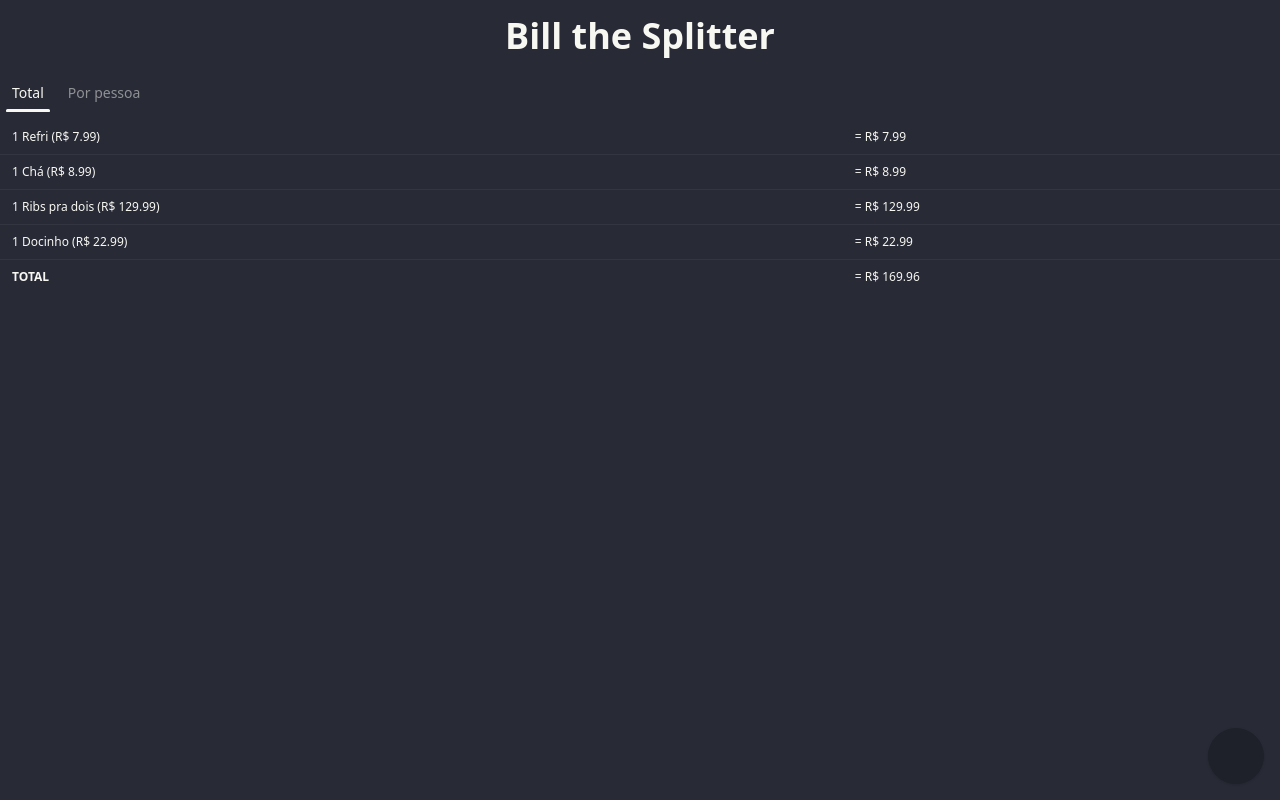
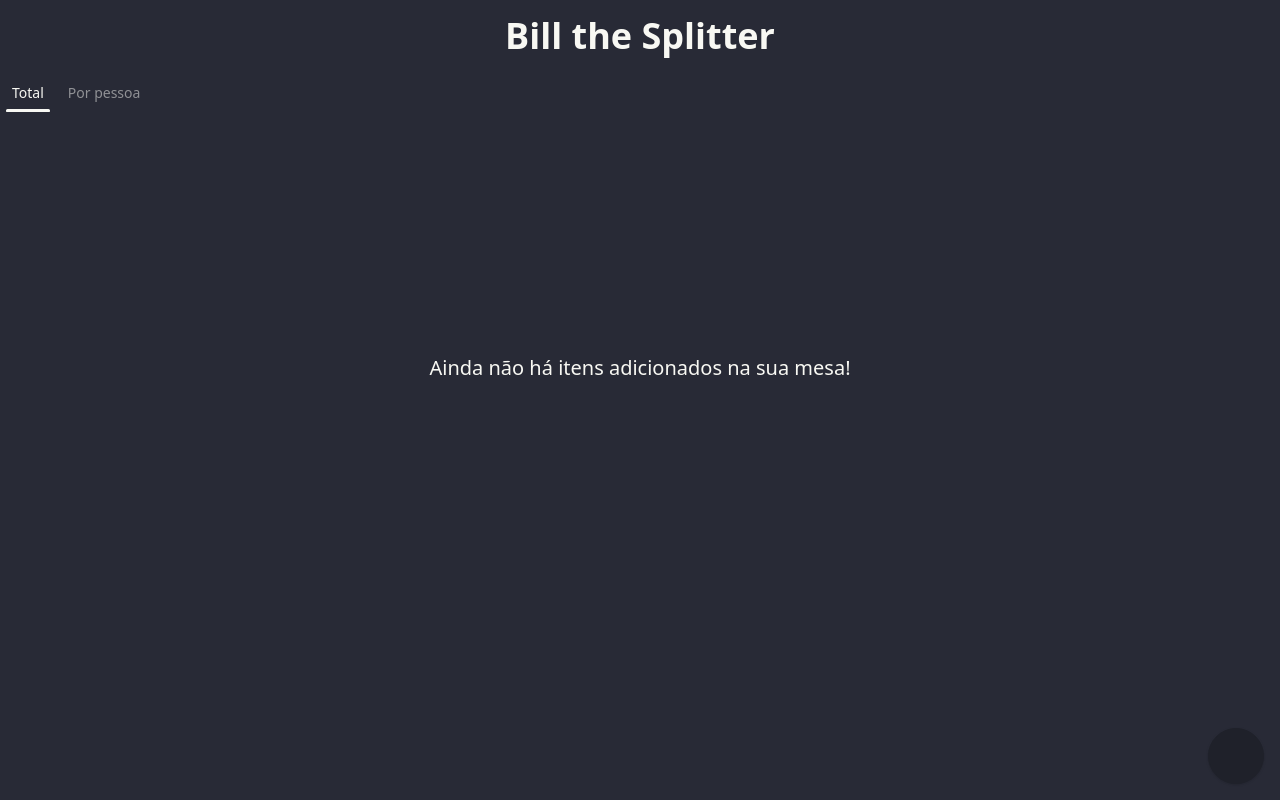
Before and after one commit to dandeeccastro/bill-the-splitter, a Vue app: page / in a window 1280 px wide. Built offline with nearby package versions, Linux system fonts and the light colour scheme; some icons are missing.

Commit message:
empty states, items.people as hashmap

```diff
--- a/src/App.vue
+++ b/src/App.vue
@@ -1,23 +1,9 @@
 <script setup lang="ts">
 import { ref } from 'vue';
-import { useTableStore } from '@/stores/table';
 
 import TotalTab from '@/components/TotalTab.vue';
 import PartialTab from '@/components/PartialTab.vue';
 import TableModal from '@/components/TableModal.vue';
-
-const store = useTableStore();
-// NOTE: Testing a type of input
-store.addPerson('Danilo')
-store.addPerson('Stephanie')
-store.addPerson('Marta')
-store.addPerson('Luiz')
-store.addPerson('Matheus')
-
-store.addItem('Refri', 799, 1, ['Danilo'])
-store.addItem('Chá', 899, 1, ['Stephanie'])
-store.addItem('Ribs pra dois', 12999, 1, ['Danilo', 'Stephanie'])
-store.addItem('Docinho', 2299, 1, ['Danilo', 'Stephanie'])
 
 const selectedTab = ref('Total');
 </script>
--- a/src/components/ItemListItem.vue
+++ b/src/components/ItemListItem.vue
@@ -9,7 +9,7 @@ interface Item {
   name: string,
   value: number,
   amount: number,
-  people: Array<string>,
+  people: { [key: string]: number },
 }
 
 const props = defineProps<{
@@ -26,7 +26,23 @@ const value = ref(props.item.value);
 const people = ref(props.item.people);
 
 function editItem() {
-  emit('editItem', props.item.name, name.value, value.value, amount.value, people.value);
+  const newPeople = Object.keys(people.value).reduce((acc, curr) => {
+    if (people.value[curr]) {
+      acc[curr] = people.value[curr];
+    }
+    return acc
+  }, {});
+
+  people.value = newPeople;
+
+  const item = {
+    name: name.value,
+    value: value.value,
+    amount: amount.value,
+    people: people.value
+  }
+
+  emit('editItem', props.item.name, item);
   editMode.value = false;
 }
 
@@ -37,7 +53,7 @@ function editItem() {
       {{ amount }} {{ name }} ({{formatMoney(value)}})
     </div>
     <div class="list-col-wrap">
-      <span v-for='person in people' :key='person'  class="badge border-secondary mx-1">{{person}}</span>
+      <span v-for='person in Object.keys(people)' :key='person'  class="badge border-secondary mx-1">{{person}}</span>
     </div>
     <div>
       <v-icon class='mx-1' name='md-edit' @click='editMode = true'></v-icon>
@@ -46,16 +62,28 @@ function editItem() {
   </div>
   <div class="list-row" v-else>
     <div class="list-col-grow">
-      <input type="text" v-model='name' class="input">
-      <input type="number" v-model='value' class="input">
-      <input type="number" v-model='amount' class="input">
-      <div v-for='person of store.people' :key='person'>
-        <input type="checkbox" class='checkbox' :id='person' :value='person' v-model='people'>
-        <label :for="person">{{person}}</label>
-      </div>
-    </div>
-    <div>
-      <v-icon class="mx-1" name='bi-check-lg' @click='editItem'></v-icon>
+      <fieldset class="fieldset">
+        <legend class="fieldset-legend">Nome</legend>
+        <input type="text" v-model='name' class="input">
+      </fieldset>
+      <fieldset class="fieldset">
+        <legend class="fieldset-legend">Valor em centavos</legend>
+        <input type="number" v-model='value' class="input">
+      </fieldset>
+      <fieldset class="fieldset">
+        <legend class="fieldset-legend">Quantidade pedida pela mesa</legend>
+        <input type="number" v-model='amount' class="input">
+      </fieldset>
+      <fieldset class='fieldset' v-for='person of store.people' :key='person'>
+        <legend class='fieldset-legend'>Quantidade pedida por {{person}}</legend>
+        <input type="number" class='input' v-model='people[person]'>
+      </fieldset>
+      <fieldset class="fieldset">
+        <button class='btn' @click='editItem'>
+          <v-icon class="mx-1" name='bi-check-lg'></v-icon>
+          Atualizar item
+        </button>
+      </fieldset>
     </div>
   </div>
 </template>
--- a/src/components/PartialTab.vue
+++ b/src/components/PartialTab.vue
@@ -21,13 +21,14 @@ function hasOrderedSomething(name) {
 </script>
 
 <template>
+  <div v-if='store.totalValue > 0'>
     <div v-for='person of people.filter(hasOrderedSomething)' :key='person' class="card shadow">
       <div class="card-body">
         <h2 class="card-title">{{person}}</h2>
         <table class="table table-sm">
           <tbody>
             <tr v-for='item of store.tabs[person]' :key='item.name'>
-            <td>{{ item.people.filter((x) => x === person).length }}/{{ item.people.length }}
+              <td>{{ item.people[person] }}/{{ Object.values(item.people).reduce((acc, curr) => acc + curr, 0) }}
                 {{item.name}} ({{formatMoney(item.value)}})</td>
               <td>= {{formatMoney(item.tabValue)}}</td>
             </tr>
@@ -40,26 +41,10 @@ function hasOrderedSomething(name) {
       </div>
     </div>
     <div class='text-lg text-right w-full px-4'>Centavos sobrando: {{formatMoney(leftoverCents)}}</div>
-  <!--
-  <div v-for='person of people.filter((p) => totalTabValue(store.tabs[p]) > 0)' :key='person' class='overflow-x-auto py-4'>
-    <h2 class="text-xl center w-full font-semibold px-2">{{person}}</h2>
-    <table class='table table-sm px-4'>
-      <tbody>
-        <tr v-for='item of store.tabs[person]' :key='item.name'>
-          <td>{{item.name}}</td>
-          <td>x {{ item.people.filter((x) => x === person).length }}/{{ item.people.length }}</td>
-          <td>= {{formatMoney(item.tabValue)}}</td>
-        </tr>
-        <tr>
-          <td>Total</td>
-          <td></td>
-          <td>= {{formatMoney(totalTabValue(store.tabs[person]))}}</td>
-        </tr>
-      </tbody>
-    </table>
   </div>
-  <h3 class='text-md text-right w-full px-4'>Sobrando: {{formatMoney(leftoverCents)}}</h3>
-  -->
+  <div v-else class="h-128 flex justify-center items-center text-center text-xl mx-8">
+    <p>Ainda não há itens adicionados na sua mesa!</p>
+  </div>
 </template>
 
 <style scoped></style>
--- a/src/components/TableModal.vue
+++ b/src/components/TableModal.vue
@@ -58,7 +58,7 @@ const selectedTab = ref('Pessoas');
           <div class="list-row flex justify-center">
             <button
               class="btn btn-primary"
-              @click='store.addItem(`Item ${store.itemCount}`, 0, 1, [])'
+              @click='store.addItem({ name: `Item ${store.itemCount}`, value: 0, amount: 1, people: {} })'
             >Adicionar item</button>
           </div>
         </div>
--- a/src/components/TotalTab.vue
+++ b/src/components/TotalTab.vue
@@ -6,7 +6,7 @@ const store = useTableStore();
 </script>
 
 <template>
-    <table class="table table-sm my-2">
+  <table class="table table-sm my-2" v-if='store.totalValue > 0'>
     <tbody>
       <tr v-for='item in store.items' :key='item.name'>
         <td>{{ item.amount }} {{ item.name }} ({{formatMoney(item.value)}})</td>
@@ -18,6 +18,9 @@ const store = useTableStore();
       </tr>
     </tbody>
   </table>
+  <div v-else class="h-128 flex justify-center items-center text-center text-xl mx-8">
+    <p>Ainda não há itens adicionados na sua mesa!</p>
+  </div>
 </template>
 
 <style scoped></style>
--- a/src/stores/table.ts
+++ b/src/stores/table.ts
@@ -5,7 +5,7 @@ type Item = {
   name: string,
   value: number,
   amount: number,
-  people: Array<string>,
+  people: { [key: string]: number },
   tabValue?: number,
   leftoverCents?: number,
 }
@@ -37,17 +37,17 @@ export const useTableStore = defineStore('table', () => {
   }
 
   // Item editing functions
-  function addItem(name: string, value: number, amount: number, people: Array<string>) {
-    items.value[name] = { name, value, amount, people } as Item;
+  function addItem(item: Item) {
+    items.value[item.name] = item;
   }
-  function editItem(currentName: string, newName: string, newValue: number, newAmount: number, newPeople: Array<string>) {
+  function editItem(currentName: string, item: Item) {
     const currentItem = items.value[currentName] as Item;
     if (currentItem) {
       items.value[currentName] = {
-        name: newName || currentItem.name,
-        value: newValue || currentItem.value,
-        amount: newAmount || currentItem.amount,
-        people: newPeople || currentItem.people,
+        name: item.name || currentItem.name,
+        value: item.value || currentItem.value,
+        amount: item.amount || currentItem.amount,
+        people: item.people || currentItem.people,
       }
     }
   }
@@ -58,23 +58,20 @@ export const useTableStore = defineStore('table', () => {
   // Internal functions
   function reassignItems(oldName: string, newName: string) {
     for (const itemName of Object.keys(items.value)) {
-      const itemData = items.value[itemName];
-      if (itemData.people.includes(oldName)) {
-        items.value[itemName].people = itemData.people.map((x) => x === oldName ? newName : x);
+      if (items.value[itemName].people[oldName]) {
+        items.value[itemName].people[newName] = items.value[itemName].people[oldName];
+        delete items.value[itemName].people[oldName];
       }
     }
   }
   function removeAssignmentOfItem(name: string) {
     for (const itemName of Object.keys(items.value)) {
-      const itemData = items.value[itemName] as Item;
-      if (itemData.people.includes(name)) {
-        items.value[itemName].people = itemData.people.filter((x) => x !== name);
-      }
+      delete items.value[itemName].people[name];
     }
   }
   function calculateTabValue(item: Item, name: string) {
-    const val = item.value * item.amount * item.people.filter((x: string) => x === name).length;
-    const intPart = Math.floor(val / item.people.length);
+    const val = item.value * item.amount * item.people[name];
+    const intPart = Math.floor(val / Object.values(item.people).reduce((acc, curr) => acc + curr, 0));
     const floatPart = val % item.people.length;
     return { tabValue: intPart, leftoverCents: floatPart };
   }
@@ -86,7 +83,7 @@ export const useTableStore = defineStore('table', () => {
     return result;
   }
   function getPersonTab(name: string) {
-    const orderedItems = Object.values(items.value).filter((item) => item.people.includes(name));
+    const orderedItems = Object.values(items.value).filter((item) => Object.keys(item.people).includes(name));
     return orderedItems.map((item) => ({ ...item, ...calculateTabValue(item, name) }))
   };
 
```
Lines whose indentation alone changed are shown as unchanged.
